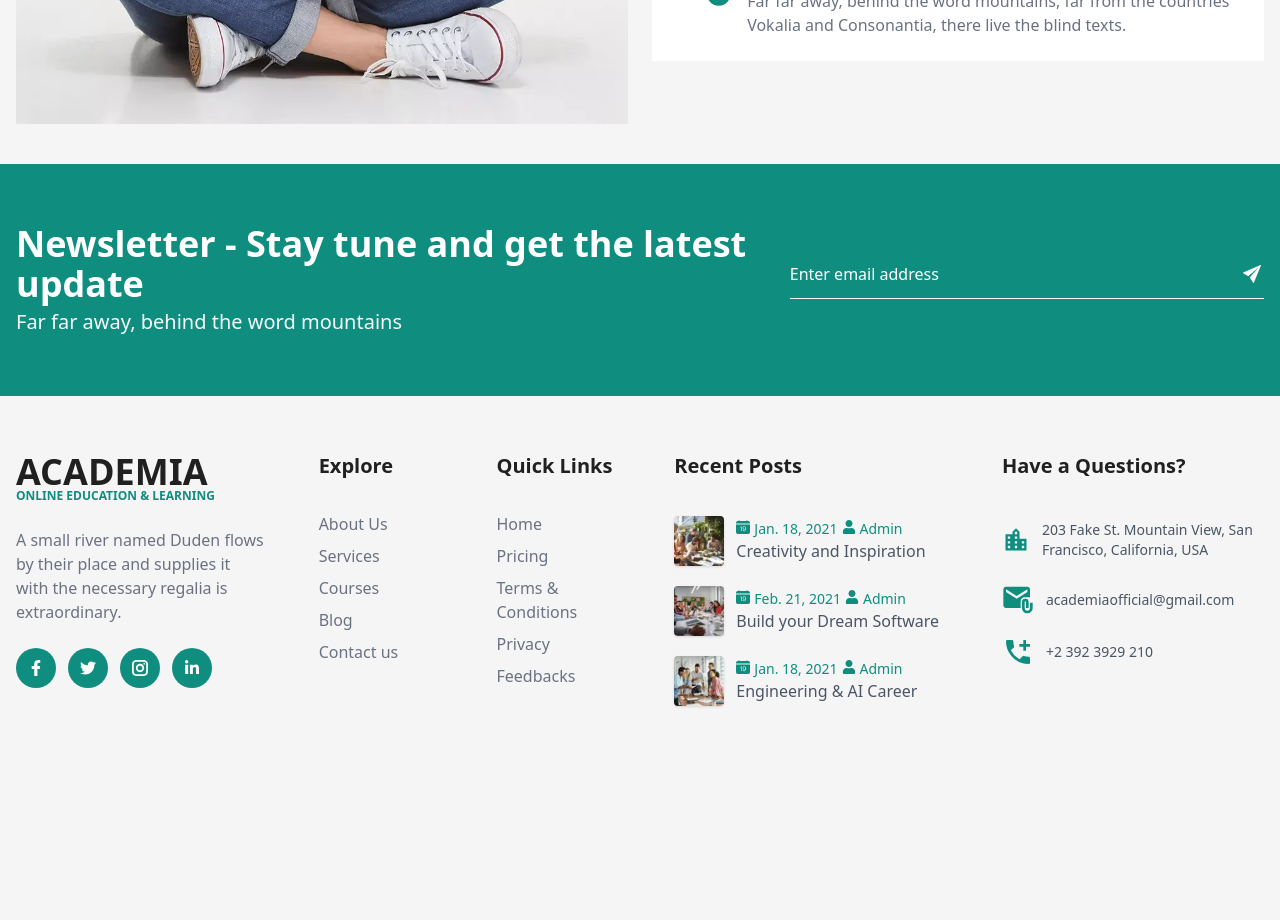
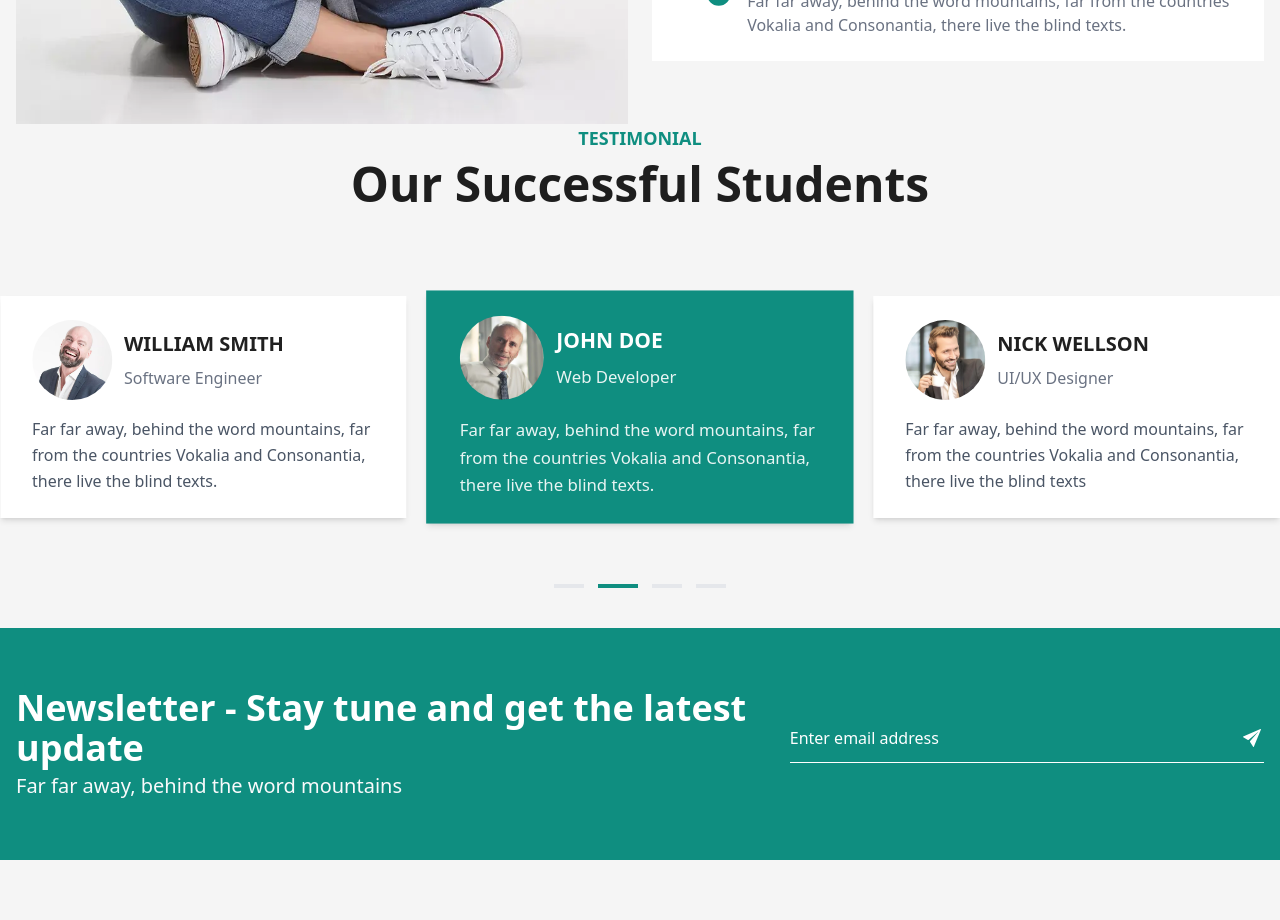
Before and after one commit to Kashifalii/Academia, a Next.js app: page /about in a window 1280 px wide. Shown: the part 1260-2180 px from the top of the page. Before the commit the page ends 2022 px from the top, so only its background shows below. Built offline with nearby package versions, Linux system fonts and the light colour scheme.

Commit message:
about page completed

```diff
--- a/src/app/about/page.tsx
+++ b/src/app/about/page.tsx
@@ -2,6 +2,7 @@ import PagesHeader from "@/components/pages-header";
 import React from "react";
 import Footer from "@/components/footer";
 import AboutSec from "@/components/about-sec";
+import Testimonial from "@/components/testimonial";
 
 export default function About() {
   return (
@@ -12,6 +13,7 @@ export default function About() {
       <AboutSec />
 
       {/* testimonial */}
+      <Testimonial />
 
       {/* footer */}
       <Footer />
```
